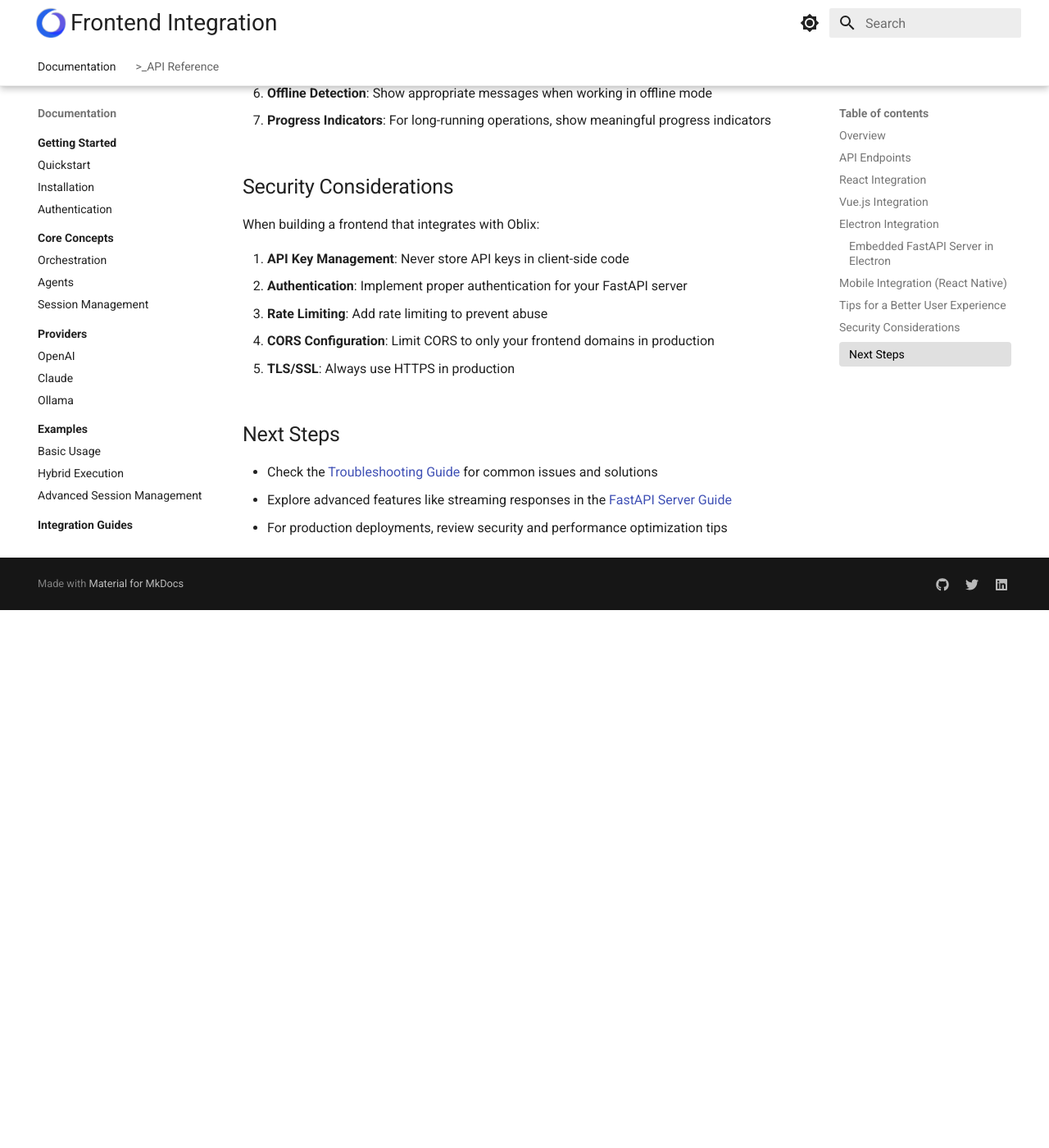
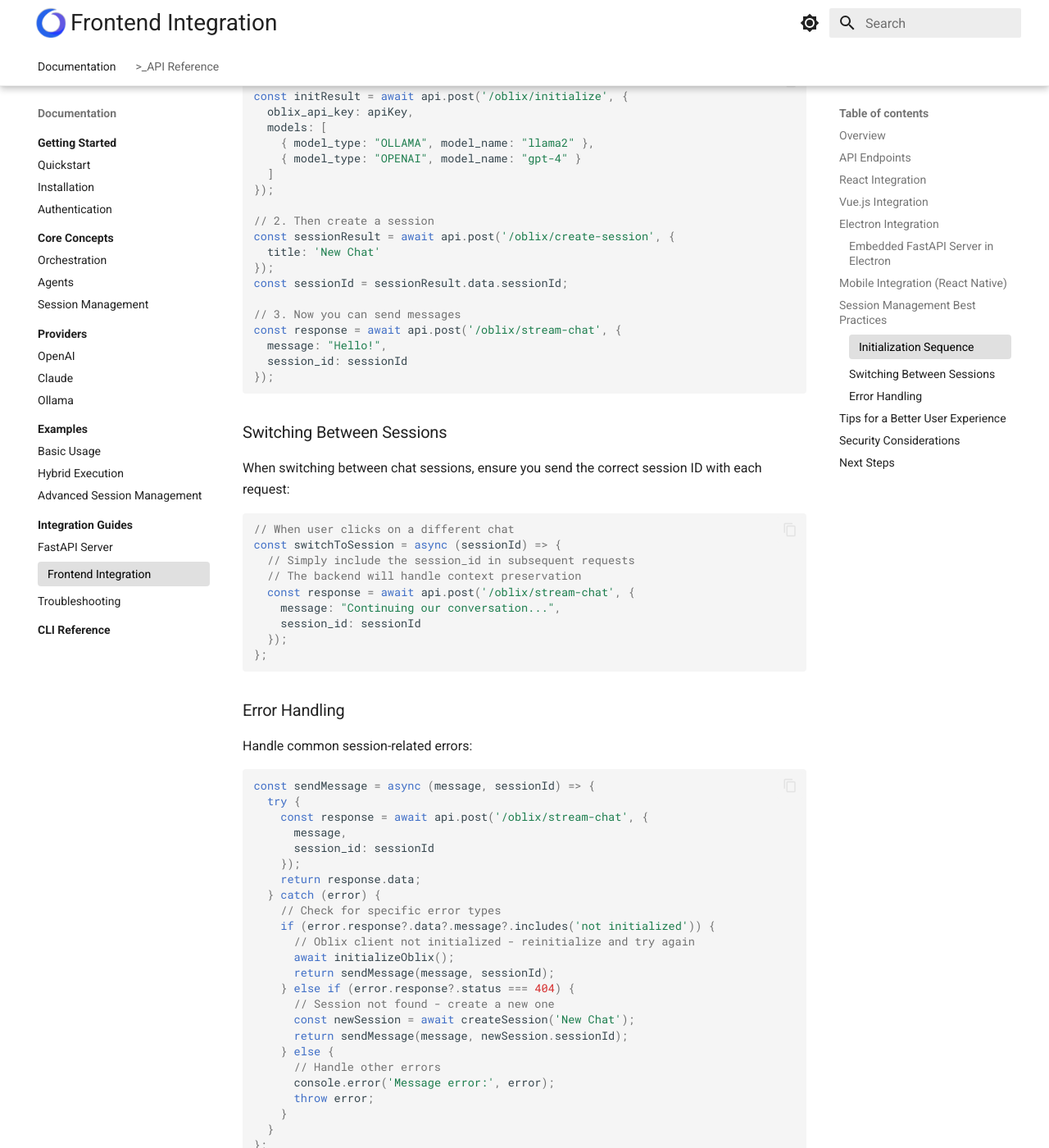
Before and after one commit to midastch17/oblix-docs, an MkDocs documentation site: the page built from docs/integration-guides/frontend-integration.md, in a window 1280 px wide and 1400 px high, scrolled down 12965 px. Shown: the whole window at 82% size. Built offline with MkDocs 1.6.1 and Material for MkDocs 9.7.7, drawn with Linux system fonts in a browser that asks for light colours; before the commit the page ends 13709 px from its top, so only the background shows below that; some of the changed text lies outside the part shown.

Commit message:
added some developer friendly notes to integration guides

````diff
--- a/docs/integration-guides/fastapi-server.md
+++ b/docs/integration-guides/fastapi-server.md
@@ -347,17 +347,82 @@ async def shutdown_event():
 
 ### 3. Session Management
 
-The server handles session management, creating sessions when needed:
+The server should handle session management, including:
+- Creating sessions when needed
+- Verifying existing sessions
+- Properly maintaining context
+
+Here's an improved implementation for handling sessions:
 
 ```python
-# Use existing session or create a new one
-session_id = request.session_id
-if not session_id:
-    session_id = await oblix_client.create_session(title="New Chat")
+@app.post("/api/oblix/stream-chat")
+async def stream_chat(request: ChatRequest):
+    global oblix_client
 
-# Set current session
-oblix_client.use_session(session_id)
+    if not oblix_client:
+        return JSONResponse(
+            status_code=400,
+            content={
+                "status": "error",
+                "message": "Oblix client not initialized"
+            }
+        )
+
+    try:
+        # Use existing session or create a new one
+        session_id = request.session_id
+
+        # Verify the session exists or create a new one
+        try:
+            # Check if session exists
+            sessions = oblix_client.list_sessions()
+            session_exists = any(s.get('id') == session_id for s in sessions)
+
+            if not session_id or not session_exists:
+                # Create a new session if needed
+                session_id = await oblix_client.create_session(title="New Chat")
+                logger.info(f"Created new session: {session_id}")
+            else:
+                # Session exists, let's load it properly
+                logger.info(f"Reusing existing session: {session_id}")
+
+                # Explicitly load the session to ensure we have all the context
+                session_data = oblix_client.load_session(session_id)
+                if session_data:
+                    logger.info(f"Successfully loaded session {session_id}")
+                else:
+                    logger.warning(f"Failed to load session data for {session_id}")
+
+            # Set current session
+            oblix_client.use_session(session_id)
+            logger.info(f"Set active session to {session_id}")
+        except Exception as e:
+            logger.warning(f"Session handling error: {e}")
+            # Create a new session as fallback
+            session_id = await oblix_client.create_session(title="New Chat")
+            oblix_client.use_session(session_id)
+            logger.info(f"Created fallback session: {session_id}")
+
+        # Execute with the established session context
+        result = await oblix_client.execute(
+            request.message,
+            temperature=request.temperature,
+            max_tokens=request.max_tokens
+        )
+
+        # Return response with session ID
+        return {
+            "status": "success",
+            "response": result.get("response", ""),
+            "sessionId": session_id,
+            # ...other response fields
+        }
+    except Exception as e:
+        logger.error(f"Error processing chat: {e}")
+        # Error handling...
 ```
+
+This implementation ensures proper context preservation when switching between chat sessions.
 
 ## Additional Endpoints
 
--- a/docs/integration-guides/frontend-integration.md
+++ b/docs/integration-guides/frontend-integration.md
@@ -637,6 +637,84 @@ export const oblixApi = {
 };
 ```
 
+## Session Management Best Practices
+
+When implementing a frontend that works with Oblix sessions, follow these best practices:
+
+### Initialization Sequence
+
+Always follow the proper initialization sequence:
+
+```javascript
+// 1. First initialize Oblix client with models
+const initResult = await api.post('/oblix/initialize', {
+  oblix_api_key: apiKey,
+  models: [
+    { model_type: "OLLAMA", model_name: "llama2" },
+    { model_type: "OPENAI", model_name: "gpt-4" }
+  ]
+});
+
+// 2. Then create a session
+const sessionResult = await api.post('/oblix/create-session', {
+  title: 'New Chat'
+});
+const sessionId = sessionResult.data.sessionId;
+
+// 3. Now you can send messages
+const response = await api.post('/oblix/stream-chat', {
+  message: "Hello!",
+  session_id: sessionId
+});
+```
+
+### Switching Between Sessions
+
+When switching between chat sessions, ensure you send the correct session ID with each request:
+
+```javascript
+// When user clicks on a different chat
+const switchToSession = async (sessionId) => {
+  // Simply include the session_id in subsequent requests
+  // The backend will handle context preservation
+  const response = await api.post('/oblix/stream-chat', {
+    message: "Continuing our conversation...",
+    session_id: sessionId
+  });
+};
+```
+
+### Error Handling
+
+Handle common session-related errors:
+
+```javascript
+const sendMessage = async (message, sessionId) => {
+  try {
+    const response = await api.post('/oblix/stream-chat', {
+      message,
+      session_id: sessionId
+    });
+    return response.data;
+  } catch (error) {
+    // Check for specific error types
+    if (error.response?.data?.message?.includes('not initialized')) {
+      // Oblix client not initialized - reinitialize and try again
+      await initializeOblix();
+      return sendMessage(message, sessionId);
+    } else if (error.response?.status === 404) {
+      // Session not found - create a new one
+      const newSession = await createSession('New Chat');
+      return sendMessage(message, newSession.sessionId);
+    } else {
+      // Handle other errors
+      console.error('Message error:', error);
+      throw error;
+    }
+  }
+};
+```
+
 ## Tips for a Better User Experience
 
 1. **Loading States**: Always show loading indicators during API calls
````
